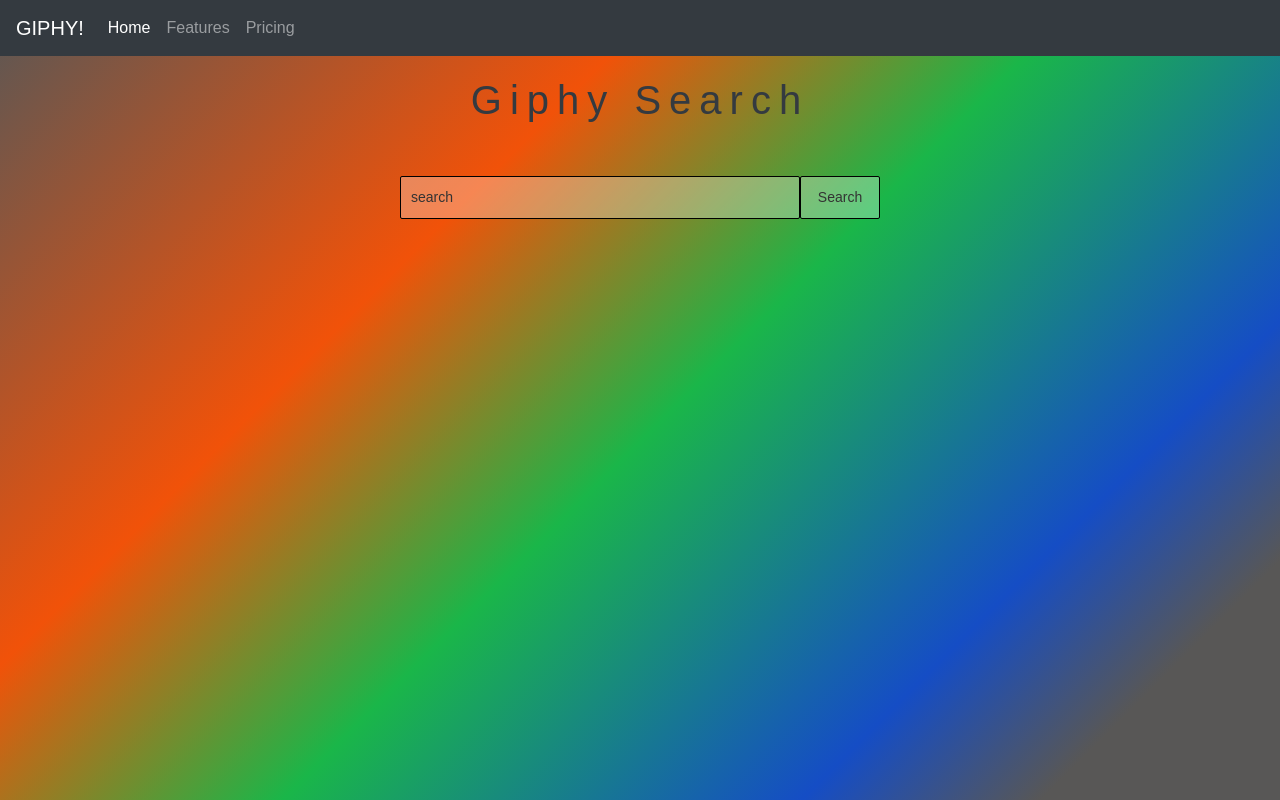
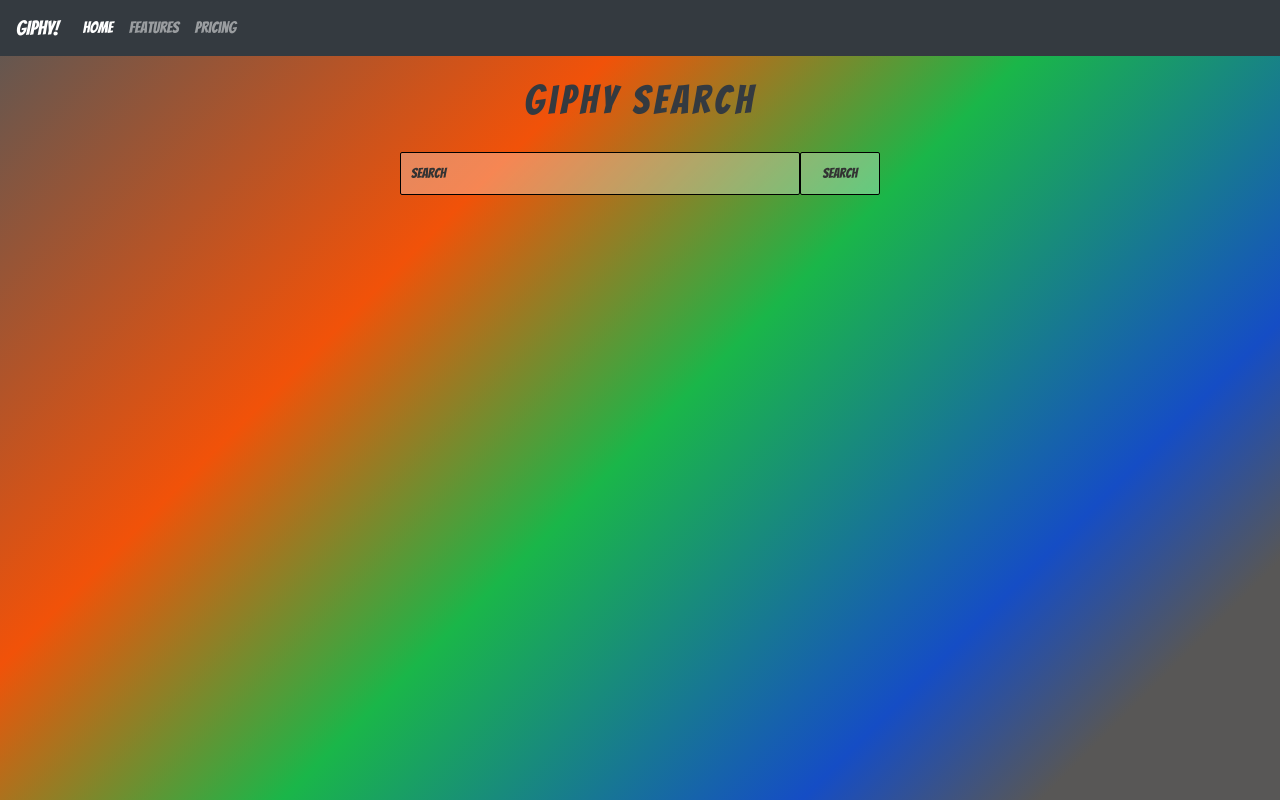
Before and after one commit to cstasny/project-2, a plain HTML site: page index.html in a window 1280 px wide. Drawn offline with nearby package versions, Linux system fonts and the light colour scheme.

Commit message:
added google font

```diff
--- a/css/style.css
+++ b/css/style.css
@@ -1,14 +1,11 @@
 * {
     margin: 0;
     padding: 0;
-    box-sizing: border-box;
+
 }
 
  body {
-    display: flex;
-    flex-direction: column;
-    font-family: Arial, Helvetica, sans-serif;
-    text-align: center;
+    font-family: 'Bangers', cursive;
     min-height: 100vh;
     min-width: 370px;
     background-image: linear-gradient(135deg, #585756, #f15209 32%,  #1ab649 52%,
@@ -16,9 +13,9 @@
 }
 
 header h1 {
-    padding: 20px 10px;
-    letter-spacing: 0.2em;
-    color: white;
+    padding: 20px;
+    letter-spacing: 0.1em;
+
 }
 
 form * {
@@ -75,6 +72,8 @@ form .button:hover {
 .results img {
     margin: 5px;
     border: black 2px solid;
+    height: 250px;
+    width: 250px;
 }
 
 
--- a/index.html
+++ b/index.html
@@ -6,8 +6,10 @@
     <meta name="viewport" content="width=device-width, initial-scale=1, shrink-to-fit=no">
 
     <!-- Bootstrap CSS -->
+    <link href="https://fonts.googleapis.com/css2?family=Bangers&display=swap" rel="stylesheet">
     <link rel="stylesheet" href="https://stackpath.bootstrapcdn.com/bootstrap/4.4.1/css/bootstrap.min.css" integrity="sha384-Vkoo8x4CGsO3+Hhxv8T/Q5PaXtkKtu6ug5TOeNV6gBiFeWPGFN9MuhOf23Q9Ifjh" crossorigin="anonymous">
     <link rel="stylesheet" href="css/style.css">
+
 
     <title>Giphy!</title>
   </head>
@@ -32,7 +34,7 @@
        <header>
            <h1 class="text-dark">Giphy Search</h1>
        </header>
-   </div><br>
+   </div>
 
     <!--SEARCH FORM-->
      <div class="container-fluid" style="display: flex;justify-content: center;">
--- a/js/main.js
+++ b/js/main.js
@@ -46,7 +46,7 @@ function getData() {
                 console.log("success got data", response);
                 var jiffs = response.data;
                 for (i in jiffs) {
-                    $(".results").append("<img src='" + jiffs[i].images.original.url + "' style='width:250px;'/>");
+                    $(".results").append("<img src='" + jiffs[i].images.original.url + "'/>");
                 }
             })
         }
```
